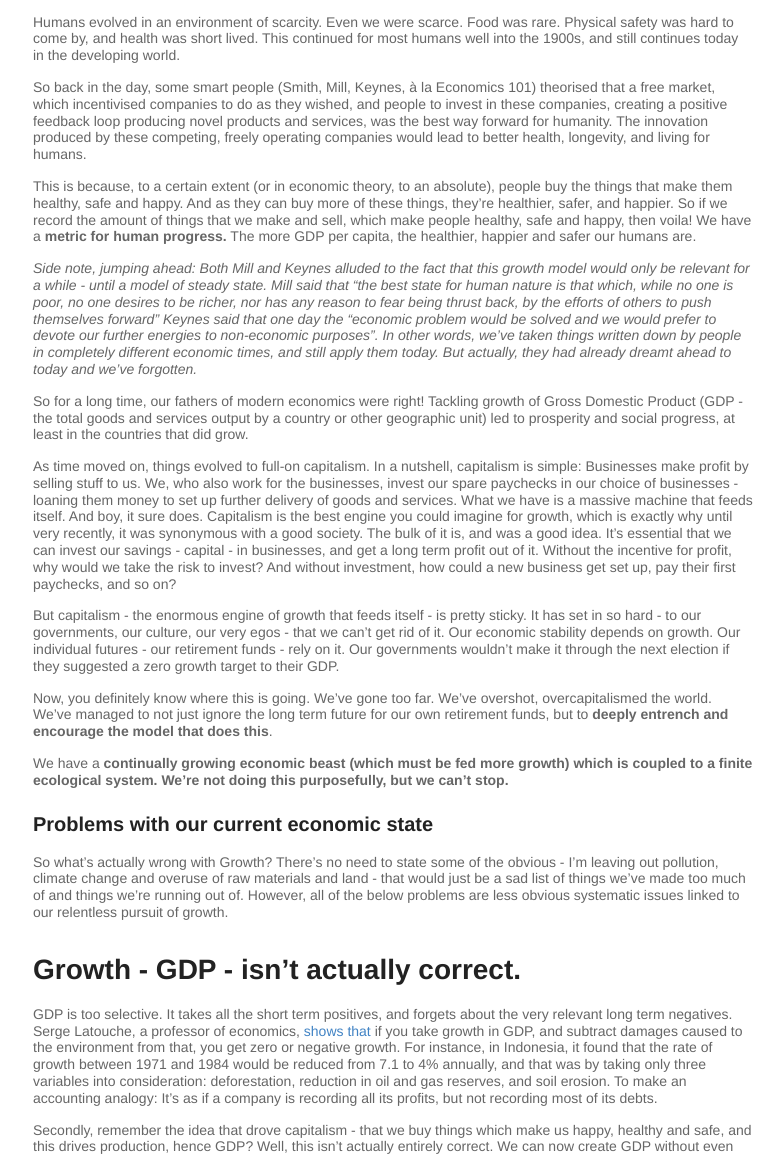
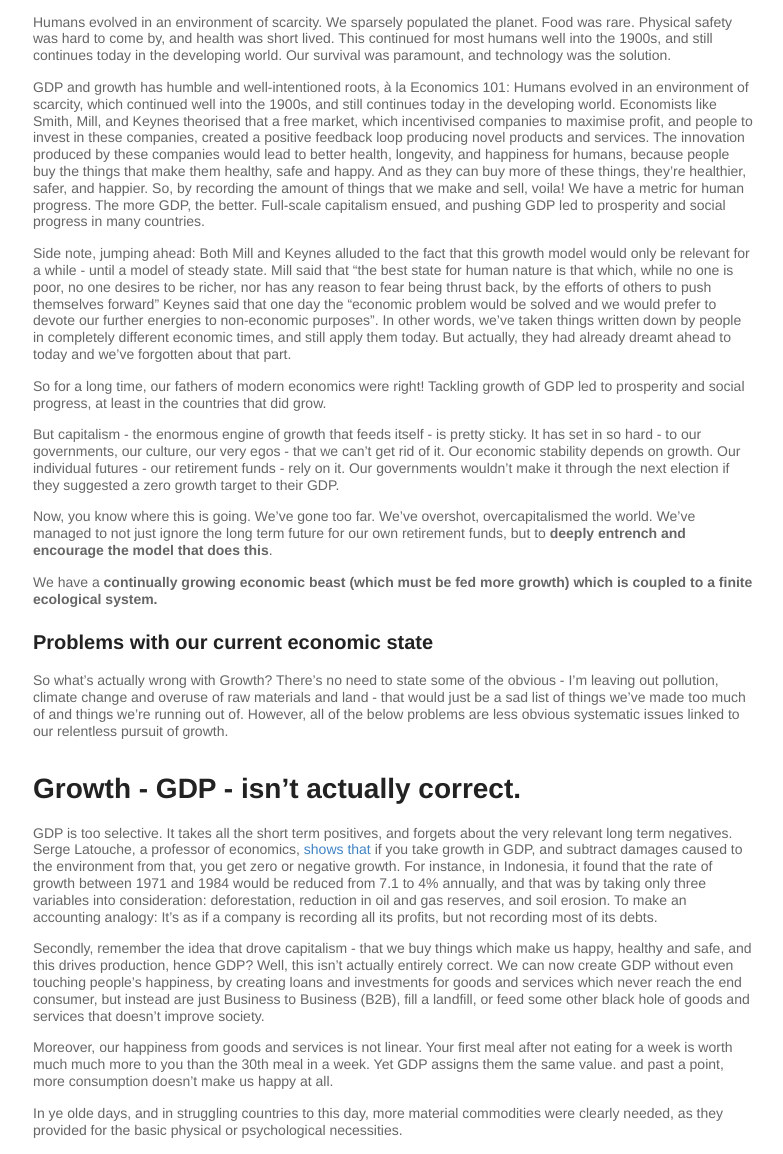
Before and after one commit to ryan-anderson-ds/ryan-anderson-ds.github.io, a Jekyll site: the page built from _posts/2023-05-16-Wrong-metric.md, in a window 1280 px wide and 1400 px high, scrolled down 2440 px. Shown: the part 246-1400 px from the top of the window, without its empty margins (247-1030 px from the left). Built offline with Jekyll 4.4.1, drawn with Linux system fonts in a browser that asks for light colours; some of the changed text lies outside the part shown.

Commit message:
Update 2023-05-16-Wrong-metric.md

```diff
--- a/_posts/2023-05-16-Wrong-metric.md
+++ b/_posts/2023-05-16-Wrong-metric.md
@@ -51,23 +51,19 @@
 
 _Smith and Mill: their hairstyles as outdated as their economic policies. Image sources [[Wikipedia](https://en.wikipedia.org/wiki/Adam_Smith#/media/File:Adam_Smith_The_Muir_portrait.jpg)], [[Wikipedia](https://en.wikipedia.org/wiki/John_Stuart_Mill#/media/File:John_Stuart_Mill_by_London_Stereoscopic_Company,_c1870.jpg)]_
 
-Humans evolved in an environment of scarcity. Even we were scarce. Food was rare. Physical safety was hard to come by, and health was short lived. This continued for most humans well into the 1900s, and still continues today in the developing world.
+Humans evolved in an environment of scarcity. We sparsely populated the planet. Food was rare. Physical safety was hard to come by, and health was short lived. This continued for most humans well into the 1900s, and still continues today in the developing world. Our survival was paramount, and technology was the solution.
 
-So back in the day, some smart people (Smith, Mill, Keynes, à la Economics 101) theorised that a free market, which incentivised companies to do as they wished, and people to invest in these companies, creating a positive feedback loop producing novel products and services, was the best way forward for humanity. The innovation produced by these competing, freely operating companies would lead to better health, longevity, and living for humans.
+GDP and growth has humble and well-intentioned roots, à la Economics 101: Humans evolved in an environment of scarcity, which continued well into the 1900s, and still continues today in the developing world. Economists like Smith, Mill, and Keynes theorised that a free market, which incentivised companies to maximise profit, and people to invest in these companies, created a positive feedback loop producing novel products and services. The innovation produced by these companies would lead to better health, longevity, and happiness for humans, because people buy the things that make them healthy, safe and happy. And as they can buy more of these things, they’re healthier, safer, and happier. So, by recording the amount of things that we make and sell, voila! We have a metric for human progress. The more GDP, the better. Full-scale capitalism ensued, and pushing GDP led to prosperity and social progress in many countries.
 
-This is because, to a certain extent (or in economic theory, to an absolute), people buy the things that make them healthy, safe and happy. And as they can buy more of these things, they’re healthier, safer, and happier. So if we record the amount of things that we make and sell, which make people healthy, safe and happy, then voila! We have a **metric for human progress.** The more GDP per capita, the healthier, happier and safer our humans are.
+Side note, jumping ahead: Both Mill and Keynes alluded to the fact that this growth model would only be relevant for a while - until a model of steady state. Mill said that “the best state for human nature is that which, while no one is poor, no one desires to be richer, nor has any reason to fear being thrust back, by the efforts of others to push themselves forward” Keynes said that one day the “economic problem would be solved and we would prefer to devote our further energies to non-economic purposes”. In other words, we’ve taken things written down by people in completely different economic times, and still apply them today. But actually, they had already dreamt ahead to today and we’ve forgotten about that part.
 
-_Side note, jumping ahead: Both Mill and Keynes alluded to the fact that this growth model would only be relevant for a while - until a model of steady state. Mill said that “the best state for human nature is that which, while no one is poor, no one desires to be richer, nor has any reason to fear being thrust back, by the efforts of others to push themselves forward” Keynes said that one day the “economic problem would be solved and we would prefer to devote our further energies to non-economic purposes”. In other words, we’ve taken things written down by people in completely different economic times, and still apply them today. But actually, they had already dreamt ahead to today and we’ve forgotten._
-
-So for a long time, our fathers of modern economics were right! Tackling growth of Gross Domestic Product (GDP - the total goods and services output by a country or other geographic unit) led to prosperity and social progress, at least in the countries that did grow.
-
-As time moved on, things evolved to full-on capitalism. In a nutshell, capitalism is simple: Businesses make profit by selling stuff to us. We, who also work for the businesses, invest our spare paychecks in our choice of businesses - loaning them money to set up further delivery of goods and services. What we have is a massive machine that feeds itself. And boy, it sure does. Capitalism is the best engine you could imagine for growth, which is exactly why until very recently, it was synonymous with a good society. The bulk of it is, and was a good idea. It’s essential that we can invest our savings - capital - in businesses, and get a long term profit out of it. Without the incentive for profit, why would we take the risk to invest? And without investment, how could a new business get set up, pay their first paychecks, and so on?
+So for a long time, our fathers of modern economics were right! Tackling growth of GDP led to prosperity and social progress, at least in the countries that did grow.
 
 But capitalism - the enormous engine of growth that feeds itself - is pretty sticky. It has set in so hard - to our governments, our culture, our very egos - that we can’t get rid of it. Our economic stability depends on growth. Our individual futures - our retirement funds - rely on it. Our governments wouldn’t make it through the next election if they suggested a zero growth target to their GDP.
 
-Now, you definitely know where this is going. We’ve gone too far. We’ve overshot, overcapitalismed the world. We’ve managed to not just ignore the long term future for our own retirement funds, but to **deeply entrench and encourage the model that does this**.
+Now, you know where this is going. We’ve gone too far. We’ve overshot, overcapitalismed the world. We’ve managed to not just ignore the long term future for our own retirement funds, but to **deeply entrench and encourage the model that does this**.
 
-We have a **continually growing economic beast (which must be fed more growth) which is coupled to a finite ecological system. We’re not doing this purposefully, but we can’t stop.**
+We have a **continually growing economic beast (which must be fed more growth) which is coupled to a finite ecological system.**
 
 
 ## Problems with our current economic state
@@ -137,7 +133,7 @@
 Governments play with consumption, and encourage it. In recession, they stimulate demand. They want you to spend more. Consume more. They deregulate to make it easy for you to borrow money that banks create - and very obviously isn’t sustainable because it’s backed by limited production and raw material. As Tim Jackson succinctly puts it, “Allegiance to growth was the single most dominant feature of an economic and political system that led the world to the brink of economic disaster in 2008. The ultimate goal was to protect the pursuit of economic growth - ... when spending slows down, unemployment looms large. Firms find themselves out of business. People find themselves out of a job. And governments who fail to respond appropriately very soon find themselves out of office.”
 
 
-### … and now - the most insane part - we want to encourage people to make more people in order to keep growth going
+### We want to encourage people to make more people in order to keep growth going
 
 This is where some have completely lost the plot, chasing an imaginary short term GDP number rather than long term survival of our species. Articles like this, from respectable publications, are written:
 
@@ -147,9 +143,9 @@
 * [How serious is our declining population growth problem?](https://www.marketplace.org/2021/05/19/how-serious-is-our-declining-population-growth-problem/) (Indirectly via the World Economic Forum)
 * The New York Times [thinks that the shrinking Chinese population is a global-scale “problem”](https://www.google.com/url?q=https://www.nytimes.com/2023/04/19/world/asia/china-population-india.html&sa=D&source=docs&ust=1683015498392841&usg=AOvVaw39yTYuzarQigRwzZPjlgE3)
 
-Nothing makes me angrier than articles like these, which are essentially saying “we need to have more babies, or do less work, in order to keep the growth engine running so we can continue to destroy the earth.” It’s impossible to even begin to comprehend why we’d prioritise the issues in this way - but a large part of this is that taxes by the working class are required to support the growing older generation. Obviously this isn’t long-term feasible, or we’d be trending towards an infinitely large population or need people to work until they die. Rather, we need to learn to sustainably support the retired generation without the requirement of an ever-growing workforce.
+Hadn’t we collectively agreed that 8 billion humans are too many for the earth? And if you think that we do indeed need more humans for the economy, let’s hope you like agreeing with Elon Musk. Because he also thinks that [population collapse is a bigger risk to civilisation than global warming.](https://edition.cnn.com/2022/08/30/health/elon-musk-population-collapse-wellness/index.html)
 
-Hadn’t we collectively agreed that 8 billion humans are too many for the earth? And if you think that we do indeed need more humans for the economy, let’s hope you like agreeing with Elon Musk. Because he also thinks that [population collapse is a bigger risk to civilisation than global warming.](https://edition.cnn.com/2022/08/30/health/elon-musk-population-collapse-wellness/index.html)
+It’s impossible to even begin to comprehend why we’d prioritise the issues in this way - but a large part of this is that taxes by the working class are required to support the growing older generation. Obviously this isn’t long-term feasible, or we’d be trending towards an infinitely large population or need people to work until they die. Rather, we need to learn to sustainably support the retired generation without the requirement of an ever-growing workforce.
 
 ![A nice view](../images/growth5.png)
 
@@ -164,14 +160,12 @@
 
 What society is currently trying, albeit lazily, is working with the same concept of growth, but decoupling it from damage to the environment. It’s a good step, and we’re getting better at that. However, the decoupling growth from the use of natural resources is not going so well. We have the concept of ‘sustainability,’ but it doesn’t solve things like consumerism, corporate greed or bad debt. It doesn’t solve our overuse of land, soils and rainforests.
 
-A common traditional argument to the world bursting at the seams is that “we’ll get more efficient.” But how much more? Currently, we’d need two hundred times the raw materials to raise everyone to a developed-country level of prosperity in the income sense. So it’s a struggle to see what technological improvements are going to bring more than a two-hundredfold efficiency improvement. Decoupling isn’t going to work.
+A common traditional argument to the world bursting at the seams is that “we’ll get more efficient.” But how much more? Currently, we’d need two hundred times the raw materials to raise everyone to a developed-country level of prosperity at current standards of living. So it’s a struggle to see what technological improvements are going to bring more than a two-hundredfold efficiency improvement. Decoupling isn’t going to work.
 
 
-## The metric of choice
+## Instead, let’s replace GDP with something better
 
-Ideally, a completely different economic structure is needed for the world: We stop measuring growth via GDP. Instead, we measure societal growth, in improvement in people’s lives.
-
-In other words, we don’t measure prosperity, GDP and growth, in monetary terms. We take a step back, to the original intention of the whole thing - **measuring what actually makes people prosperous, content and happy.** After all, GDP exists just to approximate and drive companies towards maximising people’s happiness in the first place, but it is clearly failing because a) GDP isn’t actually measuring prosperity any more, and b) the proceeds are being unequally distributed, away from those that GDP would actually benefit.
+A completely different economic structure is needed for the world: We stop measuring growth via GDP. We take a step back, to the original intention of the whole thing - measuring what actually makes people prosperous, content and happy. After all, GDP exists just to approximate and drive companies towards maximising people’s happiness in the first place, but it is clearly failing because a) GDP isn’t actually measuring prosperity any more, and b) the proceeds are being unequally distributed, away from those that GDP would actually benefit.
 
 So what’s the metric? **Growth of _actual_ prosperity - quality of our health, lives and relationships, and feeling of meaning and belonging.**
 
@@ -187,14 +181,10 @@
 
 Such a metric would work for companies and their respective growth, too. We would see enterprises as services to maximise contribution human and sustainability needs, rather than to maximise their own profit. It’s a subtle difference. Currently, all companies already fulfil our needs in one way or another. Yet they’re rewarded not on it, but on growth of their share prices. So they _create_ needs, trick us into buying things, and perform all sorts of shenanigans not in public interest. Measuring their contribution to progress stops these shenanigans. Admittedly, though, this is much easier said than done. Greedy people, hence greedy companies, will always exist, gaming the system. And this system would need a lot of solid definitions on what the needs of humanity are. But again, this would be a step in the right direction.
 
-This doesn’t cover the problems which we need to solve with wealth redistribution (both nationally and internationally), purely because it’s a whole tangential topic to cover, and even less my area of expertise. However, it’s important to acknowledge that firstly, GDP has been shown to work quite well in very poor countries, because basic goods and services are still very much a primary need for individuals therein. Secondly, that GDP works very badly for rich countries. While average income has increased remarkably in the US, Japan, and UK, happiness has stagnated in the last few decades. This is why it’s not hard to see that wealth redistribution from rich to poor countries should have a very high net happiness gain in the world.
-
 
 ## :(
 
-Now time for more cynicism and sadness. When you read the above, you probably thought “Hah, as if we could actually do that.”
-
-I feel the same. I don’t think this is going to happen (fast enough). Personally, we are limited by the [The Dragons of Inaction](https://www.researchgate.net/publication/254734365_The_Dragons_of_Inaction_Psychological_Barriers_That_Limit_Climate_Change_Mitigation_and_Adaptation), a set of factors preventing us from making change, fast. The primary dragon, a lack of momentum, is best described as having too much of a a [prisoner’s dilemma](https://en.wikipedia.org/wiki/Prisoner%27s_dilemma) between people and between countries. One rich person isn’t going to _permanently_ redistribute their wealth to the poor unless all do. One country isn’t going to take a short term hit to their economies by making (very necessary) outrageous changes to their environmental impact, when they are locked in competition with other countries.
+This all leads to a final bout of cynicism and sadness, which you no doubt shared while reading the above. Such a systematic overhaul is not going to happen, at least until environmental disaster forces it upon us. Personally, we are limited by the [The Dragons of Inaction](https://www.researchgate.net/publication/254734365_The_Dragons_of_Inaction_Psychological_Barriers_That_Limit_Climate_Change_Mitigation_and_Adaptation), a set of factors preventing us from making change, fast. The primary dragon, a lack of momentum, is best described as having too much of a a [prisoner’s dilemma](https://en.wikipedia.org/wiki/Prisoner%27s_dilemma) between people and between countries. One rich person isn’t going to _permanently_ redistribute their wealth to the poor unless all do. One country isn’t going to take a short term hit to their economies by making (very necessary) outrageous changes to their environmental impact, when they are locked in competition with other countries.
 
 
 1. It’s a massive undertaking to change the system **everything** runs on.
```
Also changed, not shown: other parts of _posts/2023-05-16-Wrong-metric.md (+1 -1 lines).
